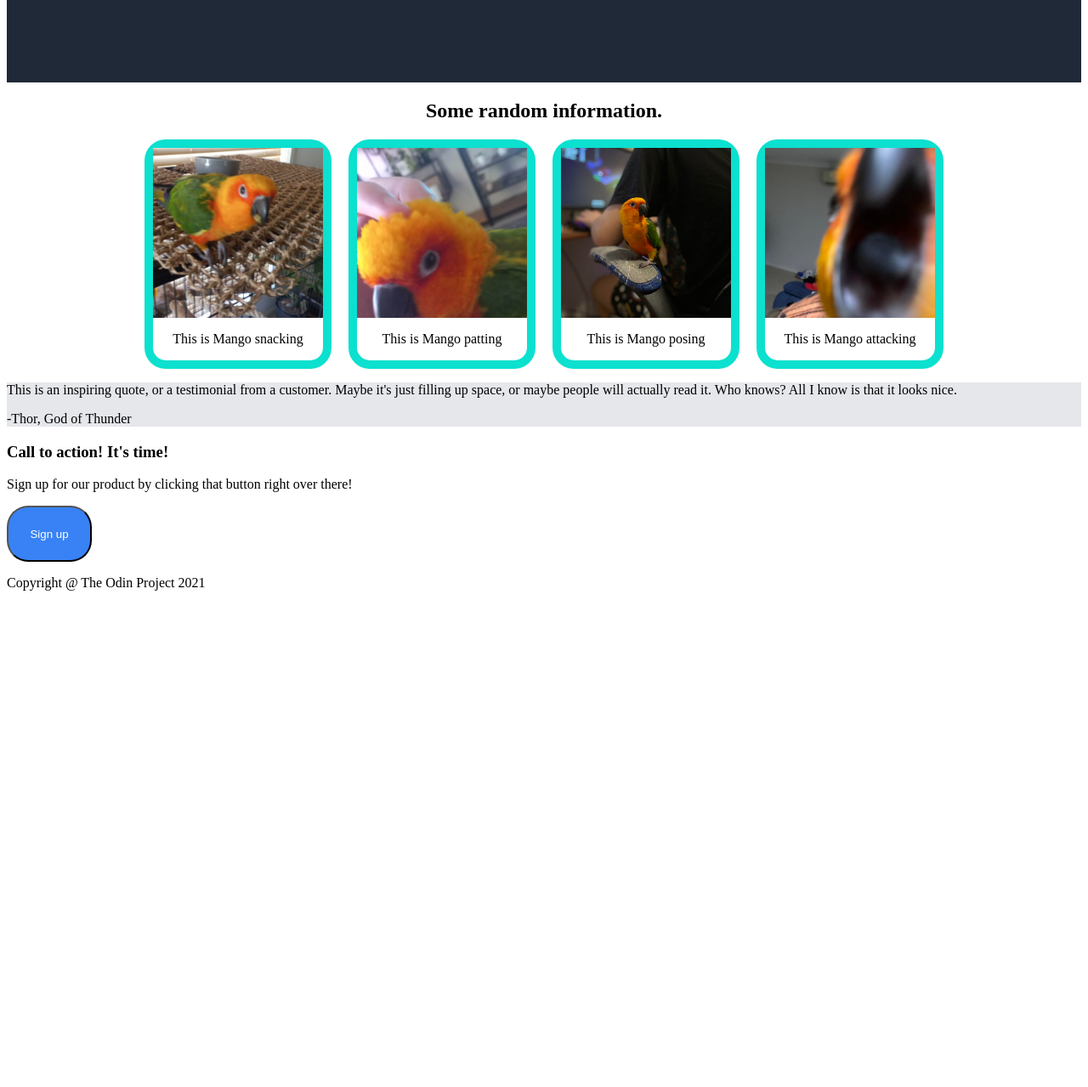
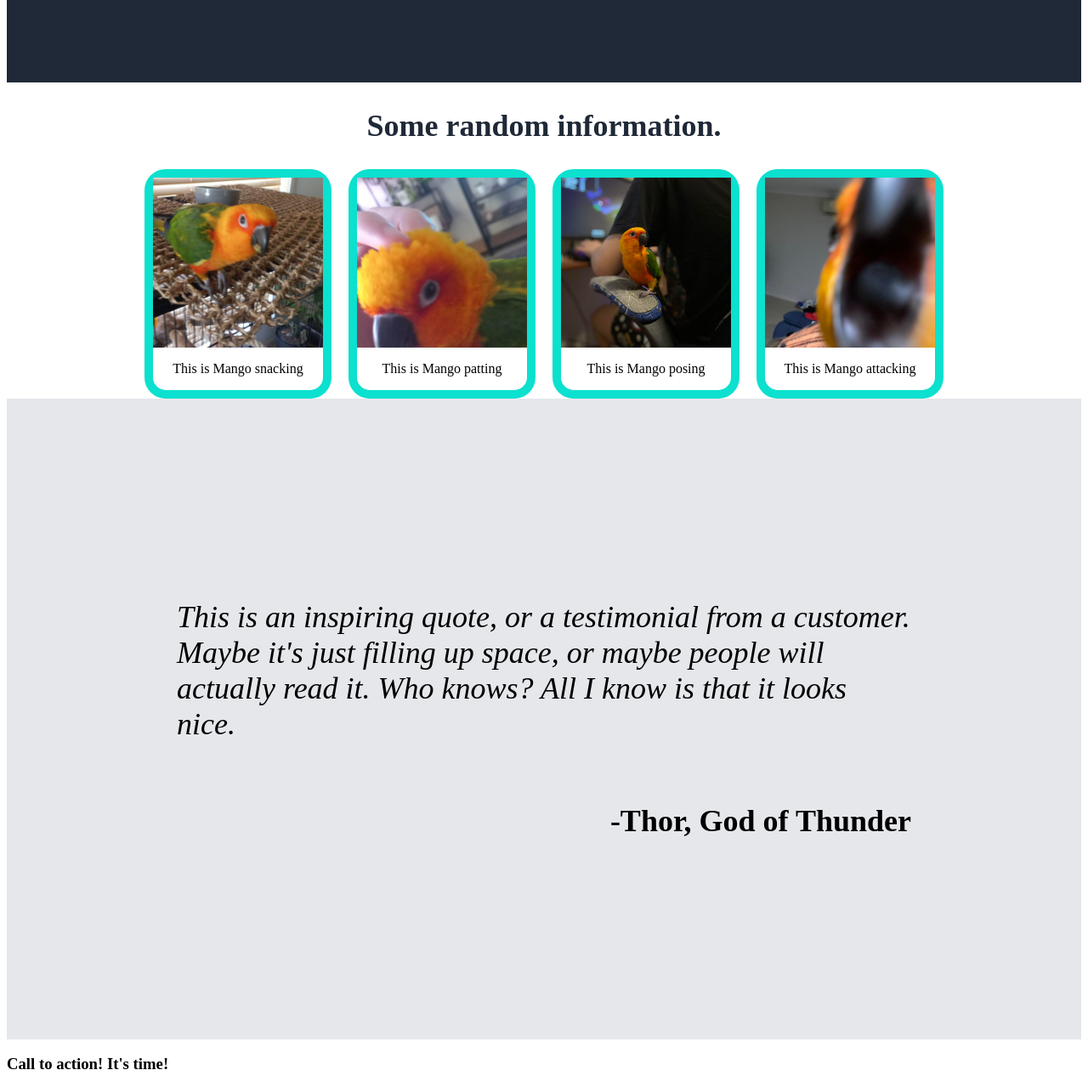
Before and after one commit to BuildHare/Crash-Page, a plain HTML site: page index.html in a window 1280 px wide. Shown: the part 459-1738 px from the top of the page at 85% size. Before the commit the page ends 1170 px from the top, so only its background shows below. Drawn offline with Linux system fonts and the light colour scheme.

Commit message:
Add Thor, God of Thunder

```diff
--- a/index.html
+++ b/index.html
@@ -50,11 +50,11 @@
     <P>This is Mango posing</P>
     <p>This is Mango attacking</p> Make the text sit below the cards-->
     <div class="bottom">
-        <p>This is an inspiring quote, or a testimonial from a customer.
+        <p><em>This is an inspiring quote, or a testimonial from a customer.
             Maybe it's just filling up space, or maybe people will actually read it.
-            Who knows? All I know is that it looks nice.
+            Who knows? All I know is that it looks nice.</em>
         </p>
-        <p>-Thor, God of Thunder</p>
+        <div class="Thor"><p>-Thor, God of Thunder</p></div>
     </div>
     <!--Potentially a container for action starts here, for white background around the spam-->
     <div class="action">
--- a/style.css
+++ b/style.css
@@ -66,6 +66,9 @@ justify-content:center;
 h2 {
     display:flex;
     justify-content:center;
+    font-size:36px;
+    font-weight:bolder;
+    color:#1F2937;
 
 }
 .img-wrapper {
@@ -87,4 +90,14 @@ h2 {
 /*bottom this way! */
 .bottom {
     background-color:#E5E7EB;
+    font-size:36px;
+    padding:200px;
+
+
 }
+.Thor {
+    display:flex;
+    align-self:flex-end;
+    justify-content:end;
+    font-weight:bold;
+}
```
